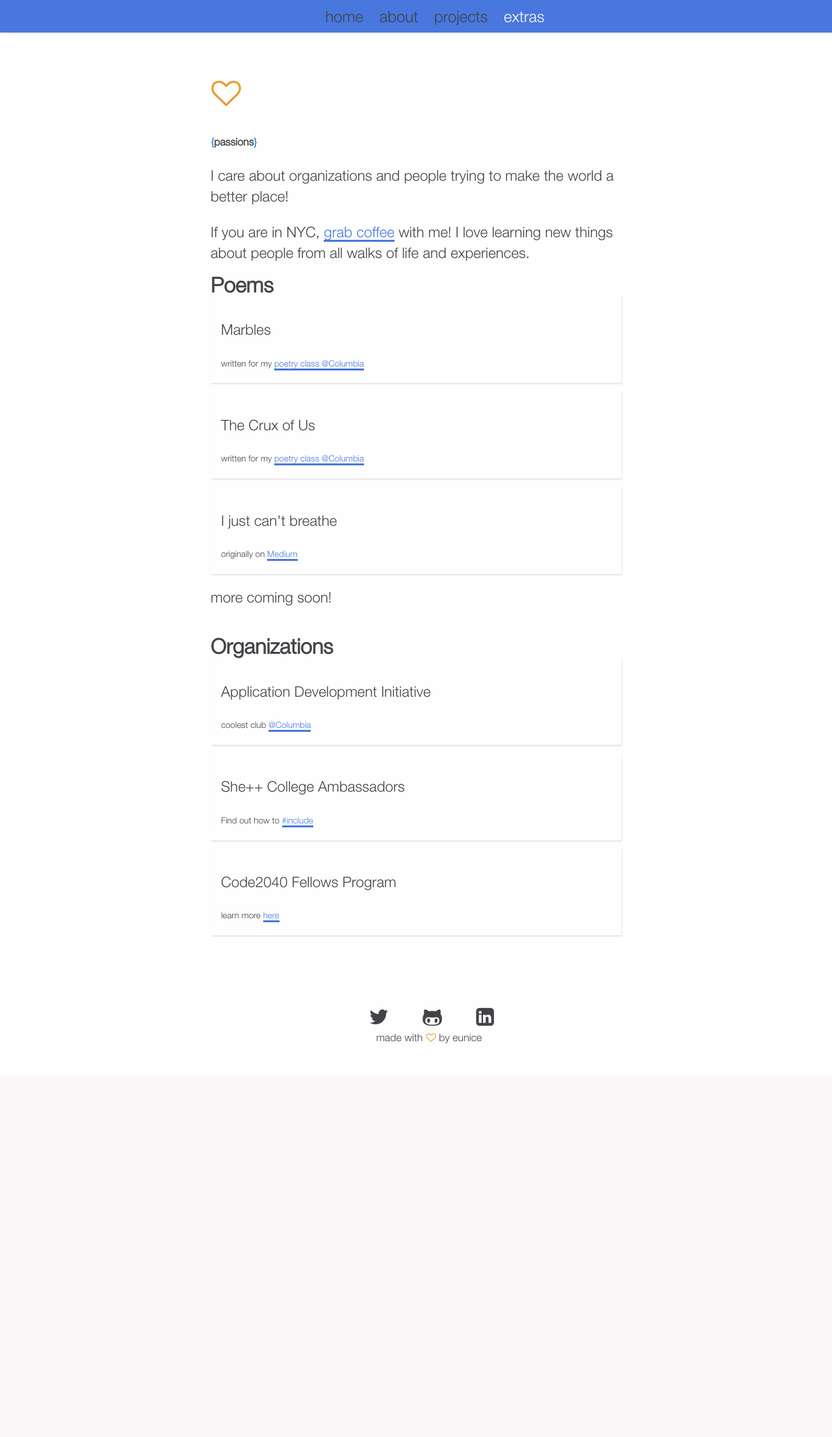
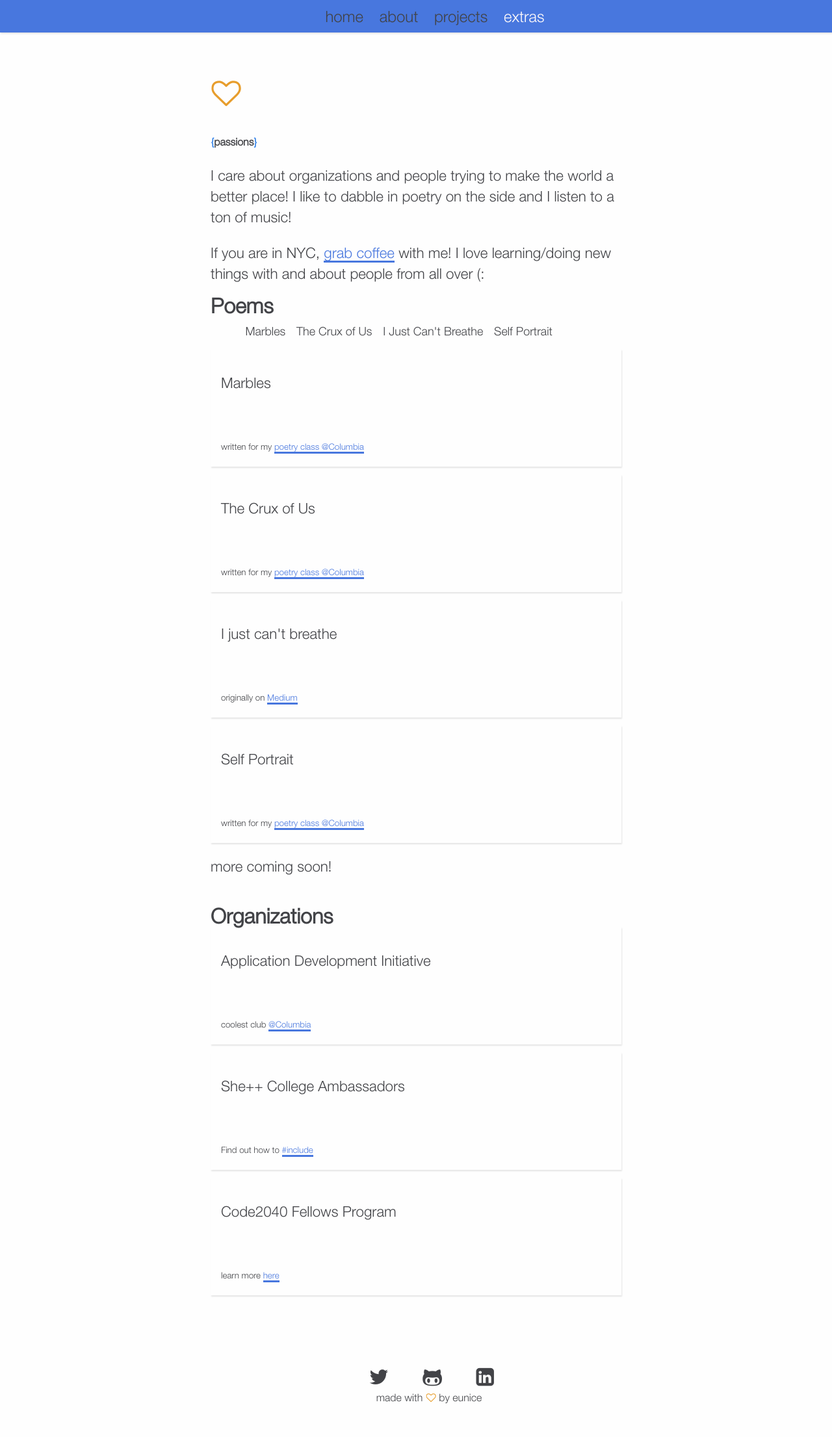
Before and after one commit to eunicekokor/eunicekokor.github.io, a Flask app: page /extras in a window 1280 px wide. Shown: the whole page at 65% size. Before the commit the page ends 1605 px from the top, so only its background shows below. Run offline with Flask 2, Linux system fonts and the light colour scheme; some libraries are stand-ins or nearby versions; some web fonts are replaced.

Commit message:
added another poem

```diff
--- a/static/css/style.css
+++ b/static/css/style.css
@@ -124,8 +124,9 @@ a:visited {
 .inline-header {
     display: inline;
 }
+
 .organization_list{
-
+  height: 10%;
 }
 
 .organization_list:hover{
--- a/templates/extras.html
+++ b/templates/extras.html
@@ -7,14 +7,20 @@
       <h2 class="page_heading"><i class="fa fa-heart-o"></i></h2>
 
       <h3 class="subheading"><strong>{</strong>passions<strong>}</strong></h3>
-        <p>I care about organizations and people trying to make the world a better place!</p>
-        <p>If you are in NYC, <a id="para_link" href="mailto:eunicekokor@gmail.com?subject=Hey Eunice. Let's get coffee!">grab coffee</a> with me! I love learning new things about people from all walks of life and experiences.</p>
+        <p>I care about organizations and people trying to make the world a better place! I like to dabble in poetry on the side and I listen to a ton of music!</p>
+        <p>If you are in NYC, <a id="para_link" href="mailto:eunicekokor@gmail.com?subject=Hey Eunice. Let's get coffee!">grab coffee</a> with me! I love learning/doing new things with and about people from all over (:</p>
 
-        <h1 class="inline-header"> Poems </h1>
+        <h1 class="inline-header"> <b>Poems </b></h1>
+        <ul style="font-size: .75em">
+          <li><a href="#marbles">Marbles</a></li>
+          <li><a href="#crux">The Crux of Us</a></li>
+          <li><a href="#breathe">I Just Can't Breathe</a></li>
+          <li><a href="#self">Self Portrait</a></li>
+        </ul>
 
-        <div title="Click to read more!" class="organization_group">
-        <p class="organization_list p1"> Marbles</p><small> written for my <a id="para_link" href="http://arts.columbia.edu/writing/undergraduate">poetry class @Columbia</a></small>
-        <p class="organization_detail p1">
+        <div id="marbles" title="Click to read more!" class="organization_group">
+        <p class="organization_list p3"> Marbles</p><small> written for my <a id="para_link" href="http://arts.columbia.edu/writing/undergraduate">poetry class @Columbia</a></small>
+        <p class="organization_detail p3">
         It was a game of freedom<br>
 I loved to play.<br>
 The goal was to use <br>
@@ -65,7 +71,7 @@ And so we played.<br>
 
 
         </p></div>
-        <div title="Click to read more!" class="organization_group">
+        <div id="crux" title="Click to read more!" class="organization_group">
         <p class="organization_list p1"> The Crux of Us</p><small> written for my <a id="para_link" href="http://arts.columbia.edu/writing/undergraduate">poetry class @Columbia</a></small>
         <p class="organization_detail p1">
         The body grieves, splitting nailed limbs through frozen skin<br>
@@ -104,7 +110,7 @@ One, at least, must sacrifice to bear the weight and carry us there.<br>
 
         </p></div>
 
-        <div title="Click to read more!" class="organization_group"><p class="organization_list p2"> I just can't breathe</p><small> originally on <a id="para_link" href="http://medium.com/@eunicekokor/i-just-can-t-breathe-23084fac66f4">Medium</a> </small><p class="organization_detail p2">
+        <div id="breathe" title="Click to read more!" class="organization_group"><p class="organization_list p2"> I just can't breathe</p><small> originally on <a id="para_link" href="http://medium.com/@eunicekokor/i-just-can-t-breathe-23084fac66f4">Medium</a> </small><p class="organization_detail p2">
         the air is thick<br>
         with ashes<br>
         can you see it?<br><br>
@@ -189,6 +195,41 @@ One, at least, must sacrifice to bear the weight and carry us there.<br>
         </p>
         </div>
 
+        <div id="self" title="Click to read more!" class="organization_group"><p class="organization_list p4"> Self Portrait</p><small>  written for my <a id="para_link" href="http://arts.columbia.edu/writing/undergraduate">poetry class @Columbia</a></small><p class="organization_detail p4">
+        IV.<br>
+They say she is cool,<br>
+Like the light breeze you feel<br>
+After stepping away<br>
+From the blazing fire<br>
+And its roaring flames<br>
+On the pine-littered campground.<br><br>
+
+III.<br>
+They’ve seen her flitter to-and-fro,<br>
+Like children and pets<br>
+On Christmas Eve<br>
+While young mothers<br>
+Sigh, gathering decorations<br>
+In preparation for the occasion.<br><br>
+
+II.<br>
+Some say she gleams in the sunlight,<br>
+Like the tape that covers the old rusty bike<br>
+That you’ve tried to fix <br>
+Once, twice, or more?<br>
+Ransacking the cluttered garage<br>
+In the process.<br><br>
+
+I.<br>
+They speak of her hope,<br>
+As nesting in a foreign tree <br>
+That towers its neighbors.<br>
+But unknown to most,<br>
+Its many braches silently crack<br>
+Falling into the dense mountainside bush.<br></p>
+
+        </div>
+
         <p>more coming soon! </p><br>
 
         <h1 class="inline-header"> Organizations </h1>
```
